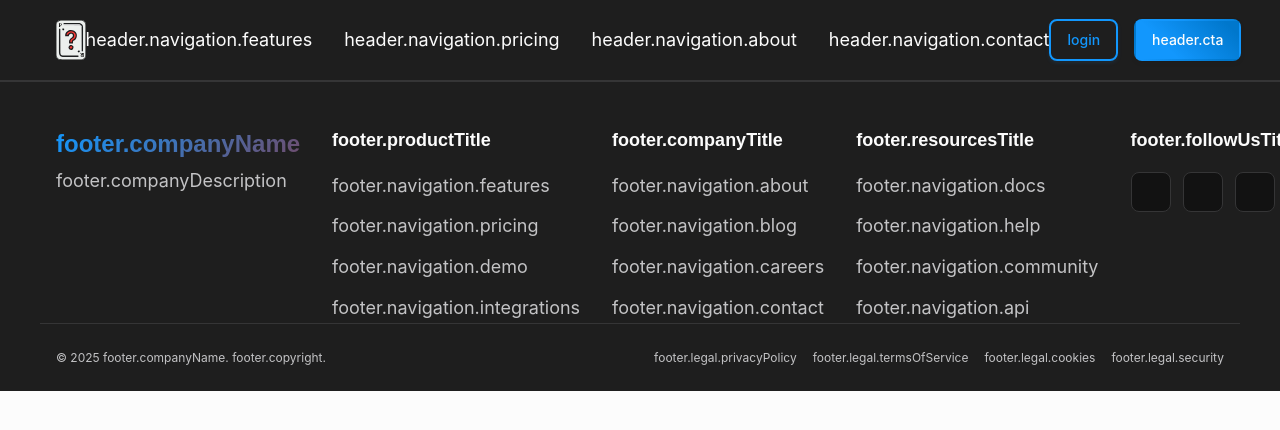
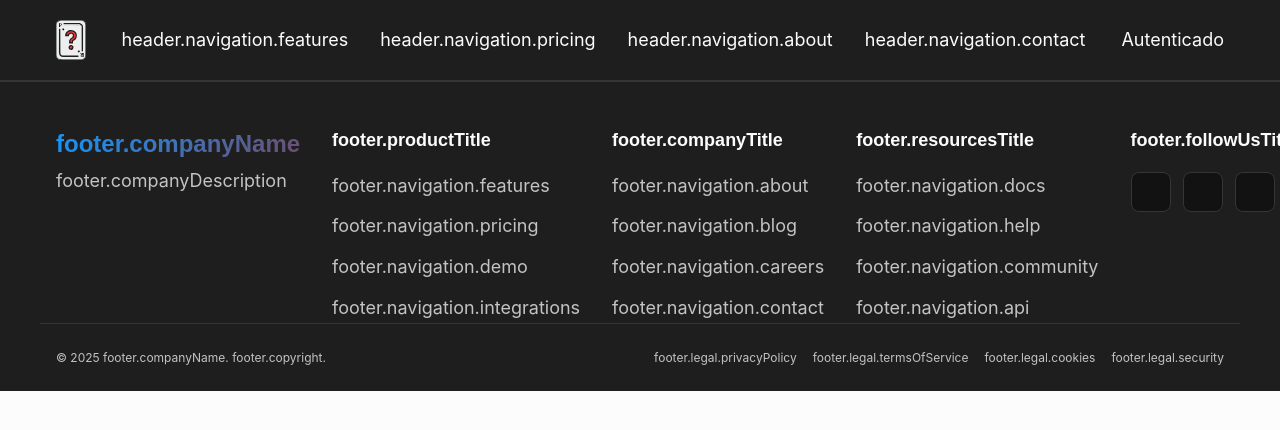
Before and after one commit to ProDrifterDK/poker-planning, a Next.js app: page /en in a window 1280 px wide. Shown: the top 430 px of the page. Built offline with nearby package versions, Linux system fonts and the light colour scheme; no server answers; the database is empty; sample sign-in values are in the browser's storage; some icons are missing; what i18next-resources-to-backend would draw is missing.

Commit message:
feat: implement conditional authentication rendering in Header component
- Add useAuth hook integration to access currentUser
- Implement conditional rendering based on authentication state
- Show 'Autenticado' text for authenticated users
- Preserve existing marketing view for unauthenticated users

```diff
--- a/src/components/Header.tsx
+++ b/src/components/Header.tsx
@@ -8,6 +8,7 @@ import { emotionTheme } from '../styles/theme';
 import { Button } from './Button';
 import Image from 'next/image';
 import Link from 'next/link';
+import { useAuth } from '../context/authContext';
 
 // Styled components using the design system
 const HeaderContainer = styled.header`
@@ -141,6 +142,7 @@ const navigationLinks = [
 export default function Header() {
   const { t, i18n } = useTranslation();
   const router = useRouter();
+  const { currentUser } = useAuth();
   const [isMobileMenuOpen, setIsMobileMenuOpen] = useState(false);
 
   const toggleMobileMenu = () => {
@@ -220,6 +222,14 @@ export default function Header() {
         </Navigation>
 
         <ActionsContainer>
+          {currentUser ? (
+            // Usuario autenticado
+            <div style={{ color: emotionTheme.colors.text.primary, fontSize: emotionTheme.typography.fontSizes.body }}>
+              Autenticado
+            </div>
+          ) : (
+            // Usuario no autenticado - vista de marketing
+            <>
               <HamburgerButton
                 onClick={toggleMobileMenu}
                 aria-label="Toggle mobile menu"
@@ -234,6 +244,8 @@ export default function Header() {
               <Button variant="primary" onClick={handleSignUp}>
                 {t('header.cta')}
               </Button>
+            </>
+          )}
         </ActionsContainer>
       </HeaderContent>
     </HeaderContainer>
```
Lines whose indentation alone changed are shown as unchanged.
